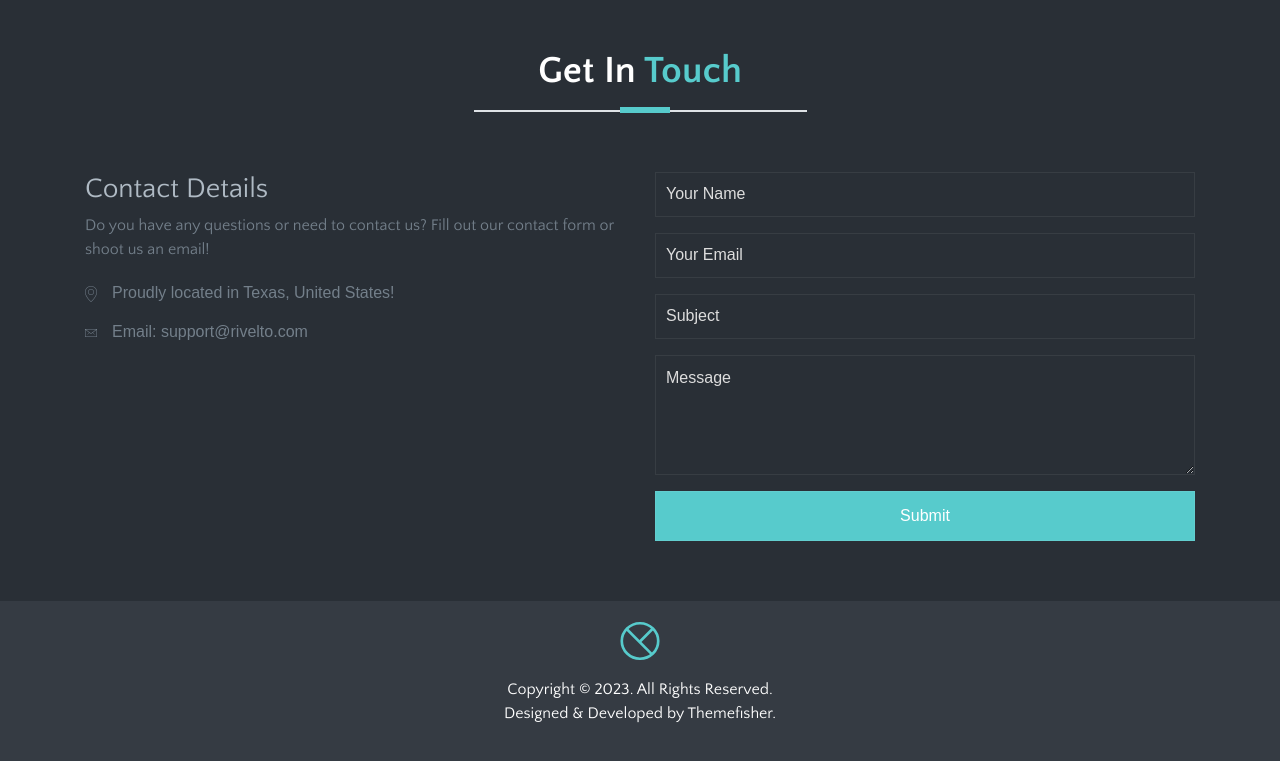
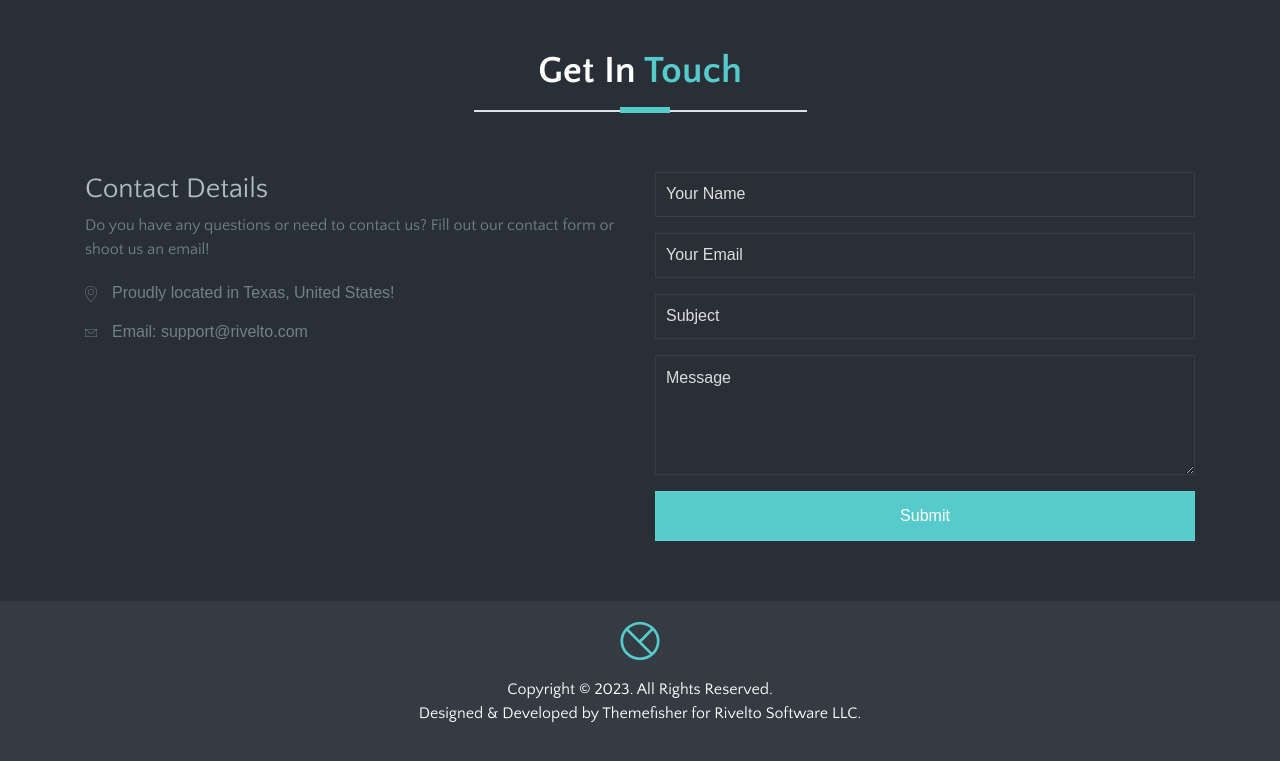
Before and after one commit to joshsodolak/Rivelto-Site, a plain HTML site: page index.html in a window 1280 px wide. Shown: the part 5225-5986 px from the top of the page. Drawn offline with Linux system fonts and the light colour scheme; some packages are replaced by stand-ins of ours; files whose address does not match are found by name; a web font is replaced by a local one.

Commit message:
Update copyright to include Rivelto

```diff
--- a/index.html
+++ b/index.html
@@ -727,7 +727,7 @@ Start Counter Section
 					<p class="mt-3">Copyright
 						&copy; <script>
 							document.write(new Date().getFullYear())
-						</script>. All Rights Reserved. <br> Designed &amp; Developed by <a href="http://www.themefisher.com">Themefisher</a>.</p>
+						</script>. All Rights Reserved. <br> Designed  &amp; Developed by <a href="http://www.themefisher.com">Themefisher</a> for Rivelto Software LLC.</p>
 				</div>
 				<!-- /copyright -->
 
```
